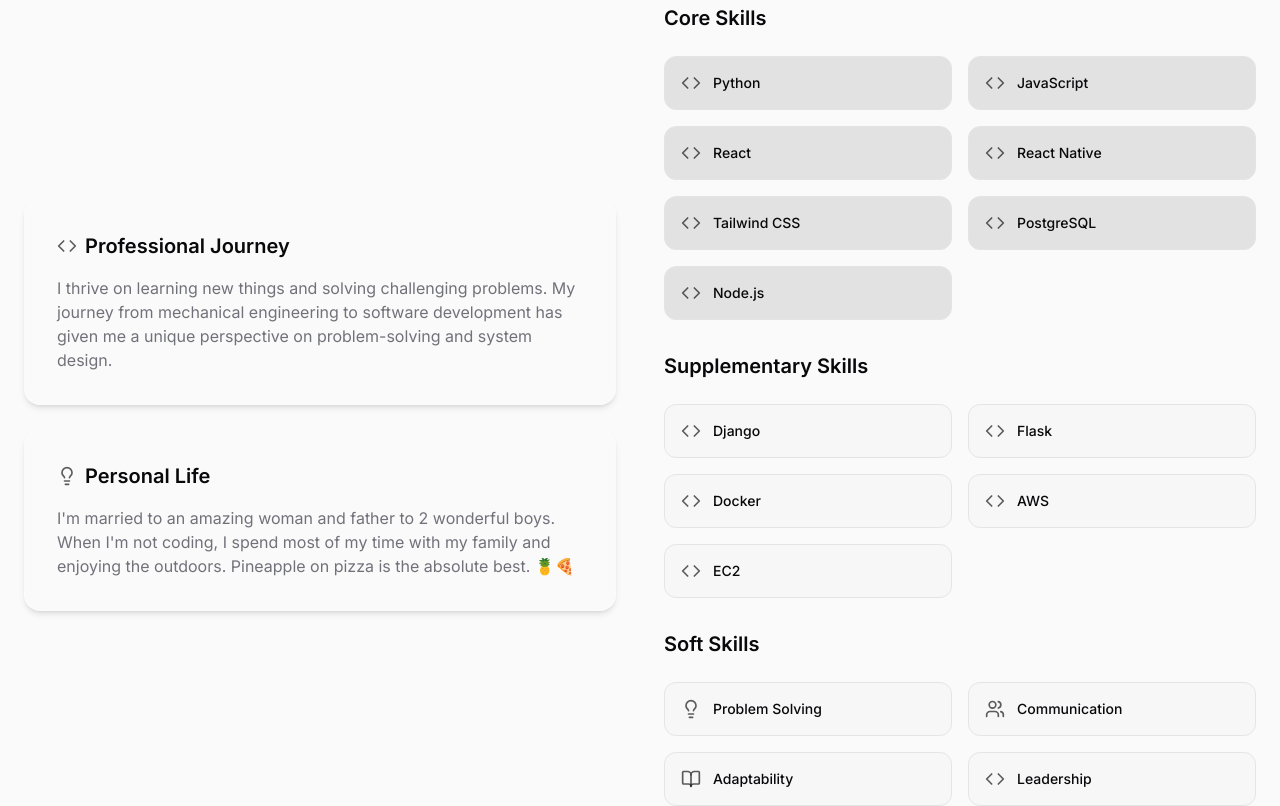
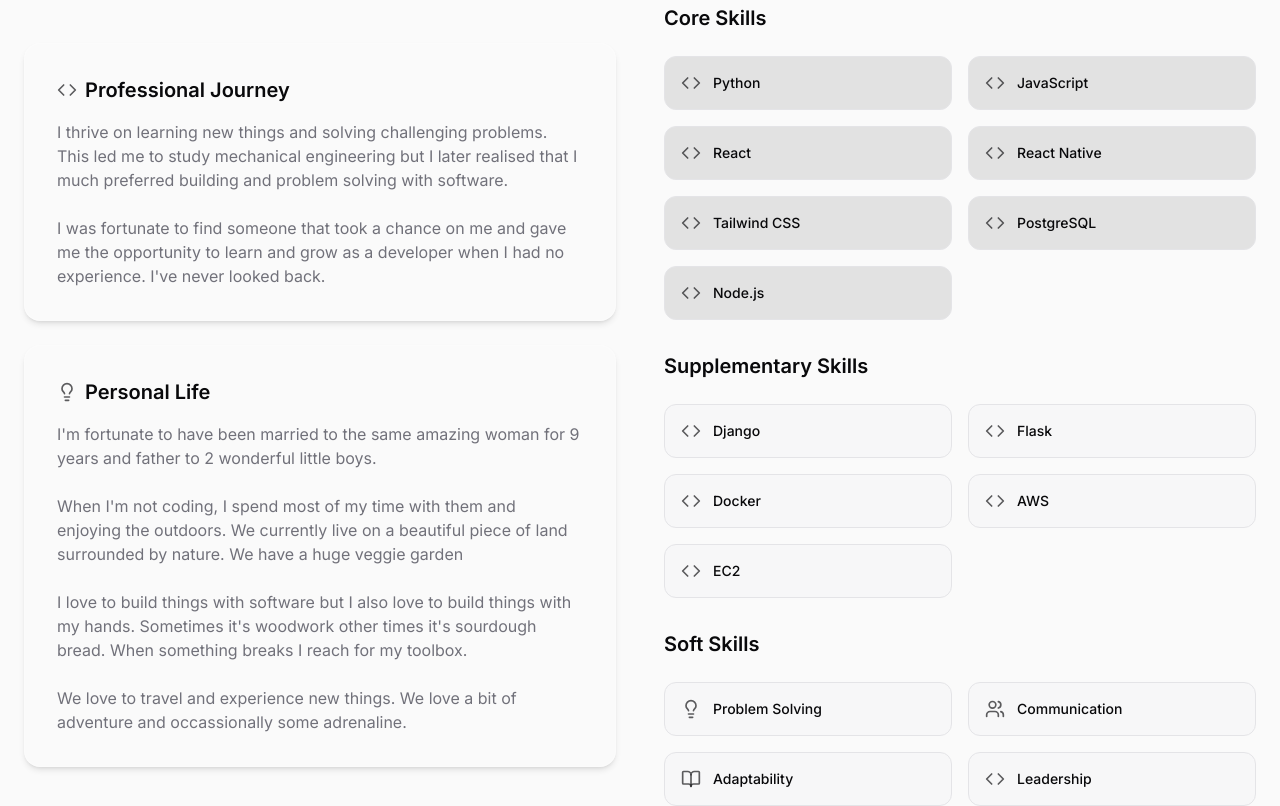
Before and after one commit to DylanSharp/portfolio, a React (Vite) app: page / in a window 1280 px wide. Shown: the part 1120-1926 px from the top of the page. Built offline with nearby package versions, Linux system fonts and the light colour scheme; no server answers.

Commit message:
Update copy.

```diff
--- a/src/components/AboutSection.tsx
+++ b/src/components/AboutSection.tsx
@@ -46,10 +46,10 @@ const AboutSection = () => {
                                 Professional Journey
                             </h3>
                             <p className="text-muted-foreground">
-                                I thrive on learning new things and solving challenging problems. My journey from
-                                mechanical engineering
-                                to software development has given me a unique perspective on problem-solving and system
-                                design.
+                                I thrive on learning new things and solving challenging problems. This led me to study mechanical engineering but I later realised that I much preferred building and problem solving with software.
+                                <br />
+                                <br />
+                                I was fortunate to find someone that took a chance on me and gave me the opportunity to learn and grow as a developer when I had no experience. I've never looked back.
                             </p>
                         </div>
 
@@ -59,8 +59,16 @@ const AboutSection = () => {
                                 Personal Life
                             </h3>
                             <p className="text-muted-foreground">
-                                I'm married to an amazing woman and father to 2 wonderful boys. When I'm not coding,
-                                I spend most of my time with my family and enjoying the outdoors. Pineapple on pizza is the absolute best. 🍍🍕
+                                I'm fortunate to have been married to the same amazing woman for 9 years and father to 2 wonderful little boys.
+                                <br />
+                                <br />
+                                When I'm not coding, I spend most of my time with them and enjoying the outdoors. We currently live on a beautiful piece of land surrounded by nature. We have a huge veggie garden
+                                <br />
+                                <br />
+                                I love to build things with software but I also love to build things with my hands. Sometimes it's woodwork other times it's sourdough bread. When something breaks I reach for my toolbox.
+                                <br />
+                                <br />
+                                We love to travel and experience new things. We love a bit of adventure and occassionally some adrenaline.
                             </p>
                         </div>
                     </div>
--- a/src/components/ProjectsSection.tsx
+++ b/src/components/ProjectsSection.tsx
@@ -64,7 +64,7 @@ const ProjectsSection = () => {
                     <span className="skill-pill inline-block mb-4">Portfolio</span>
                     <h2 className="section-heading">My Recent Projects</h2>
                     <p className="text-muted-foreground">
-                        Here are some of my recent work that showcases my skills and experience.
+                        Here are some of my recent personal projects that showcases my skills and experience.
                         Each project reflects my ability to solve complex problems and work with different technologies.
                     </p>
                 </div>
```
